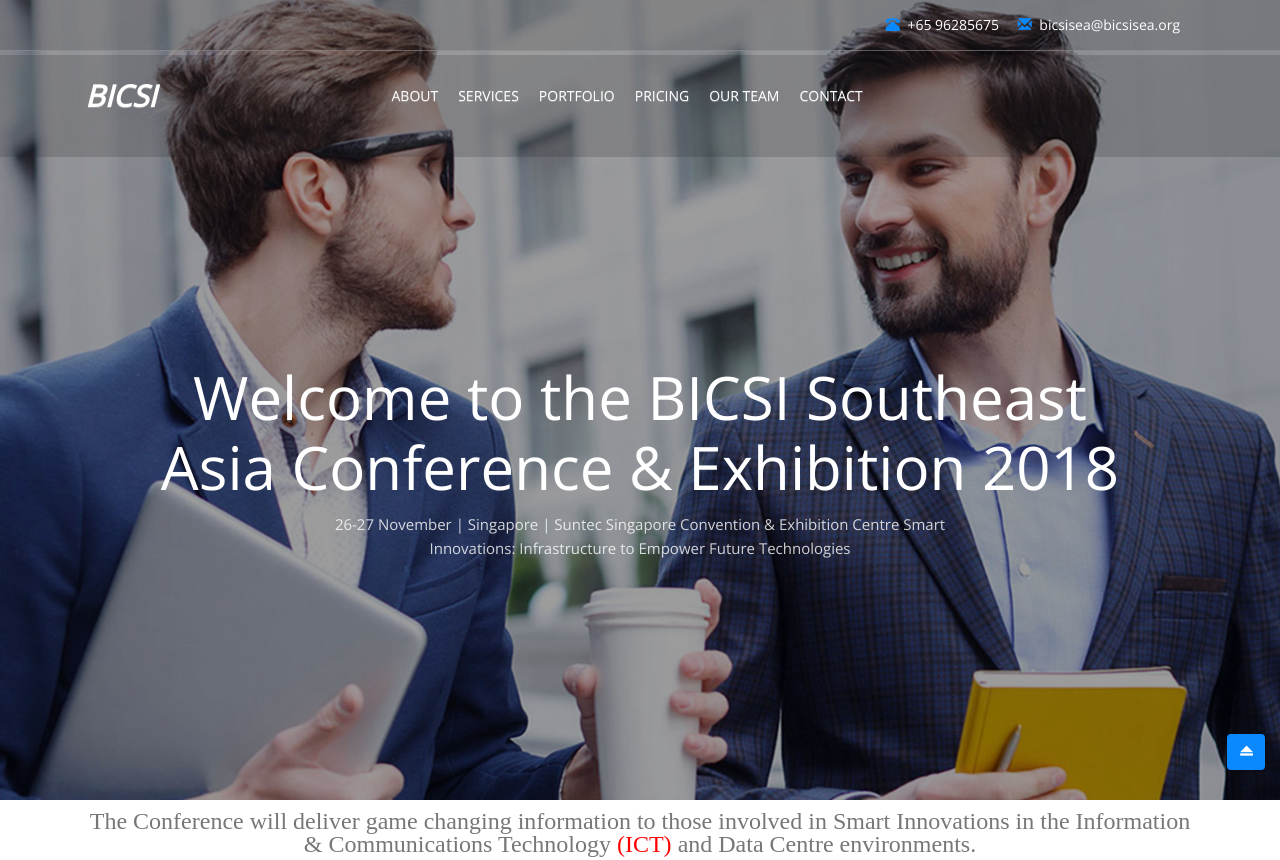
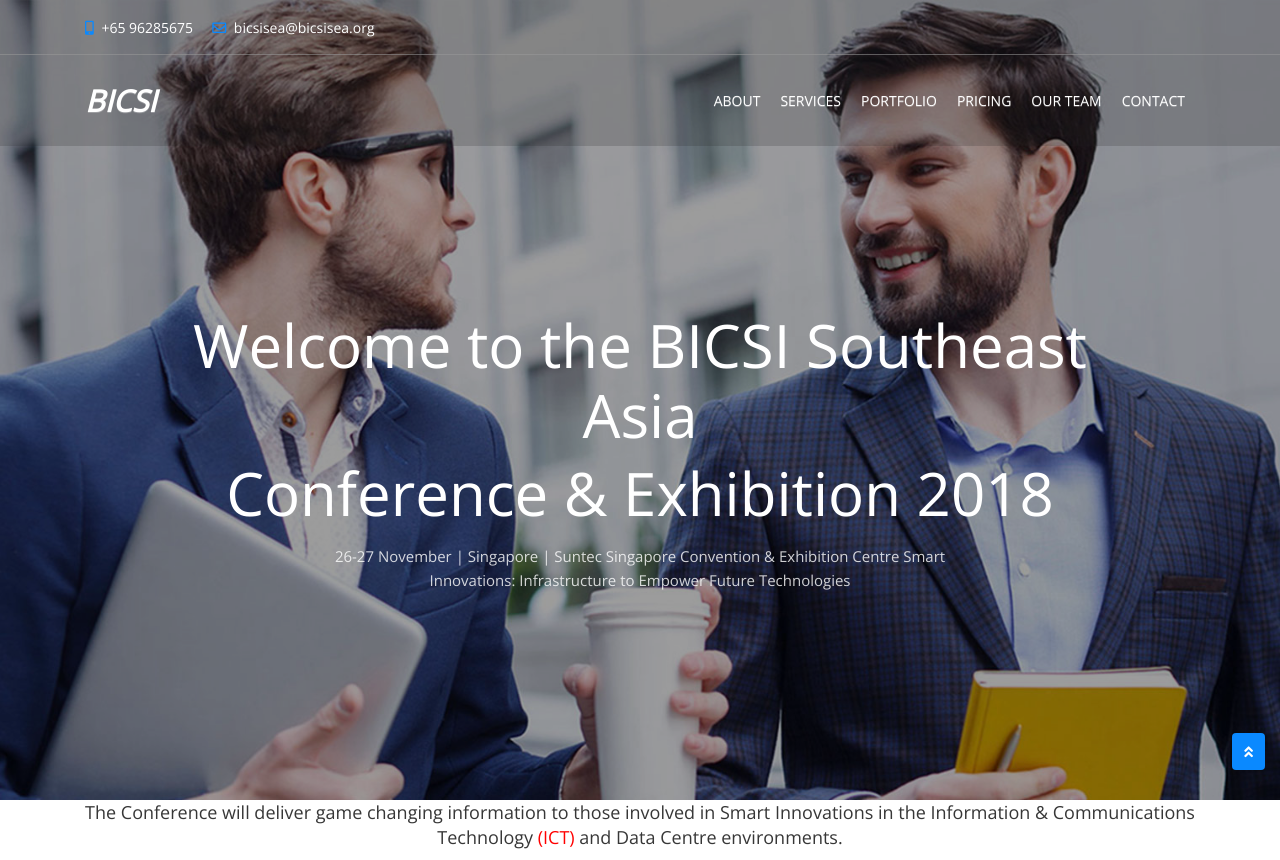
Before and after one commit to huytnd/bicsi_asia_conf_2018, a plain HTML site: page index.html in a window 1280 px wide. Shown: the top 860 px of the page. Drawn offline with nearby package versions, Linux system fonts and the light colour scheme; a script that the page names is missing; files whose address does not match are found by name.

Commit message:
update index.html | add fa webfont

```diff
--- a/index.html
+++ b/index.html
@@ -9,14 +9,13 @@
     <meta name="description" content="">
     <title>BICSI Singapor 2018</title>
     <!--Favicon-->
-    <link rel="stylesheet" type="text/css" href="css/bootstrap.css">
-    <link rel="stylesheet" type="text/css" href="css/bootstrap-theme.min.css">
-    <link rel="stylesheet" type="text/css" href="css/bootstrap.min.css">
+
     <link rel="shortcut icon" type="image/png" href="img/favicon.png">
     <!--Google Font-->
     <link href="https://fonts.googleapis.com/css?family=Open+Sans" rel="stylesheet">
     <!--Bootstrap CSS-->
-
+    <link rel="stylesheet" type="text/css" href="css/bootstrap.css">
+    <link rel="stylesheet" type="text/css" href="css/bootstrap-theme.min.css">
     <!--Owl Carousel CSS-->
     <link rel="stylesheet" type="text/css" href="css/owl.carousel.min.css">
     <!--Slick CSS-->
@@ -50,10 +49,10 @@
                 <div class="container">
                     <div class="row">
                         <div class="col-12 col-lg-12 col-md-12">
-                            <div class="header-contact-info" style="float: right">
+                            <div class="header-contact-info" style="float: left">
                                 <ul>
-                                    <li><i class="glyphicon glyphicon-phone-alt"></i> +65 96285675 </li>
-                                    <li><i class="glyphicon glyphicon-envelope"></i> bicsisea@bicsisea.org</li>
+                                    <li><i class="fas fa-mobile-alt"></i> +65 96285675 </li>
+                                    <li><i class="far fa-envelope"></i> bicsisea@bicsisea.org</li>
                                 </ul>
                             </div>
                         </div>
@@ -68,8 +67,10 @@
                 <nav class="navbar navbar-expand-lg  navbar-dark">
                     <div class="container">
                         <a class="navbar-brand logo-sticky font-600" style="font-size: 30px;font-style: italic;font-weight: bold;"href="index.html">BICSI</a>
-                        <button class="navbar-toggler collapsed" data-toggle="collapse" data-target="#navbarNav" aria-expanded="false"><span class="navbar-toggler-icon"></span></button>
-                        <div class="collapse navbar-collapse" style="padding-left: 200px" id="navbarNav">
+                        <button class="navbar-toggler" data-toggle="collapse" data-target="#navbarNav" aria-expanded="false">
+                            <span class="navbar-toggler-icon"></span>
+                        </button>
+                        <div class="collapse navbar-collapse" id="navbarNav">
                             <ul class="navbar-nav ml-auto"  id="nav">
                                 <li class="nav-item">
                                     <a class="nav-link js-scroll-trigger" href="#about">About</a>
@@ -104,7 +105,11 @@
             <div class="overlay"></div>
             <div class="caption-content dp-table">
                 <div class="tbl-cell position-relative">
-                    <h1 class="color-white">Welcome to the BICSI Southeast Asia Conference & Exhibition 2018
+                    <h1 class="color-white">
+                        Welcome to the BICSI Southeast Asia
+                    </h1>
+                    <h1 class="color-white">
+                        Conference & Exhibition 2018
                     </h1>
                     <p class="color-white mt-3">26-27 November | Singapore | Suntec Singapore Convention & Exhibition Centre
                         Smart Innovations: Infrastructure to Empower Future Technologies
@@ -117,8 +122,9 @@
         <div class="container">
             <div class="row">
                 <div class="col-md-12 col-sm-12">
-                    <p class="title">The Conference will deliver game changing information to those involved in Smart Innovations in the Information & Communications Technology <font color="red">(ICT)</font> and Data Centre environments.
-                        </p>
+                    <h4 class="text-center">
+                        The Conference will deliver game changing information to those involved in Smart Innovations in the Information & Communications Technology <font color="red">(ICT)</font> and Data Centre environments.
+                    </h4>
                 </div>
             </div>
         </div>
@@ -532,7 +538,7 @@
 
             <!--Start Click To Top-->
             <div class="click-to-top">
-                <a href="#body-wrapper" class="js-scroll-trigger"><i class="glyphicon glyphicon-eject"></i></a>
+                <a href="#body-wrapper" class="js-scroll-trigger"><i class="fas fa-angle-double-up"></i></a>
             </div>
             <!--End Click To Top-->
         </footer>
```
Also changed, not shown: webfonts/fa-regular-400.woff (added), webfonts/fa-solid-900.woff (added).
